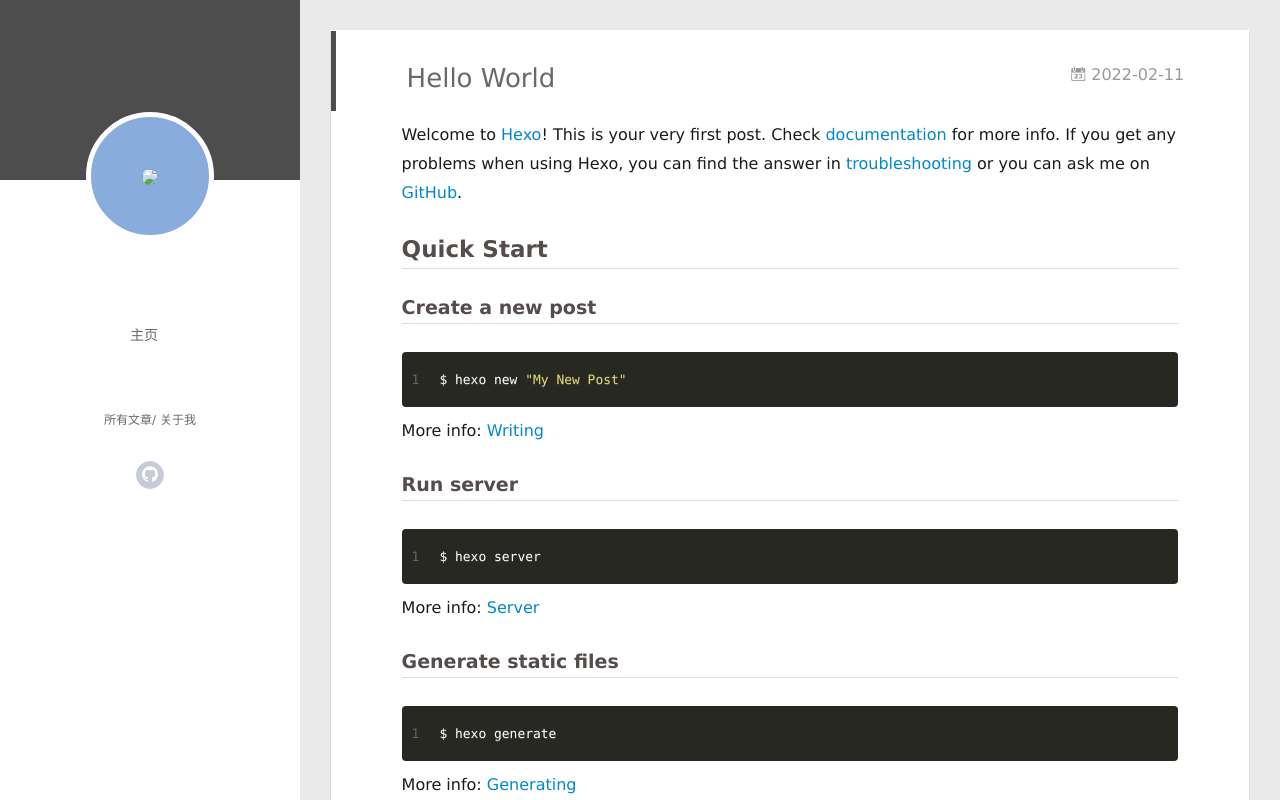
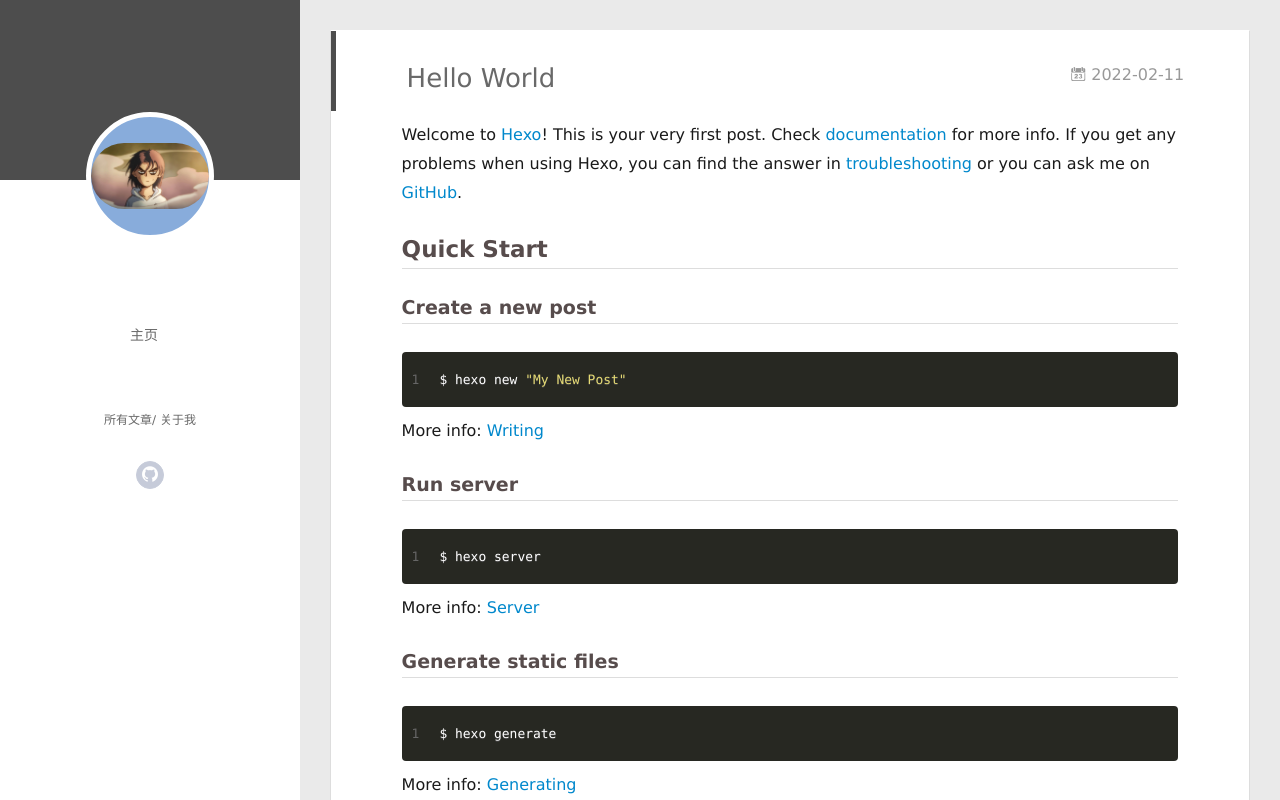
Before and after one commit to Slinfu/slinfu.github.io, a plain HTML site: page 2022/02/11/hello-world/index.html in a window 1280 px wide. Drawn offline with Linux system fonts and the light colour scheme.

Commit message:
Site updated: 2022-02-12 11:37:37

```diff
--- a/2022/02/11/hello-world/index.html
+++ b/2022/02/11/hello-world/index.html
@@ -23,7 +23,7 @@
     <link rel="alternative" href="/atom.xml" title="Slinfu的博客" type="application/atom+xml">
 
 
-    <link rel="icon" href="/source/img/touxiang.jpeg">
+    <link rel="icon" href="/img/touxiang.jpeg">
 
   <link rel="stylesheet" type="text/css" href="/./main.0cf68a.css">
   <style type="text/css">
@@ -46,11 +46,11 @@
 <div class="overlay" style="background: #4d4d4d"></div>
 <div class="intrude-less">
 	<header id="header" class="inner">
-		<a href="/" class="profilepic">
-			<img src="/source/img/touxiang.jpeg" class="js-avatar">
+		<a href="/myblog/" class="profilepic">
+			<img src="/img/touxiang.jpeg" class="js-avatar">
 		</a>
 		<hgroup>
-		  <h1 class="header-author"><a href="/"></a></h1>
+		  <h1 class="header-author"><a href="/myblog/"></a></h1>
 		</hgroup>
 
 
@@ -93,7 +93,7 @@
 	<div class="intrude-less">
 		<header id="header" class="inner">
 			<div class="profilepic">
-				<img src="/source/img/touxiang.jpeg" class="js-avatar">
+				<img src="/img/touxiang.jpeg" class="js-avatar">
 			</div>
 			<hgroup>
 			  <h1 class="header-author js-header-author"></h1>
```
Also changed, not shown: archives/2022/02/index.html (+5 -5 lines), archives/2022/index.html (+5 -5 lines), archives/index.html (+5 -5 lines), index.html (+5 -5 lines).
